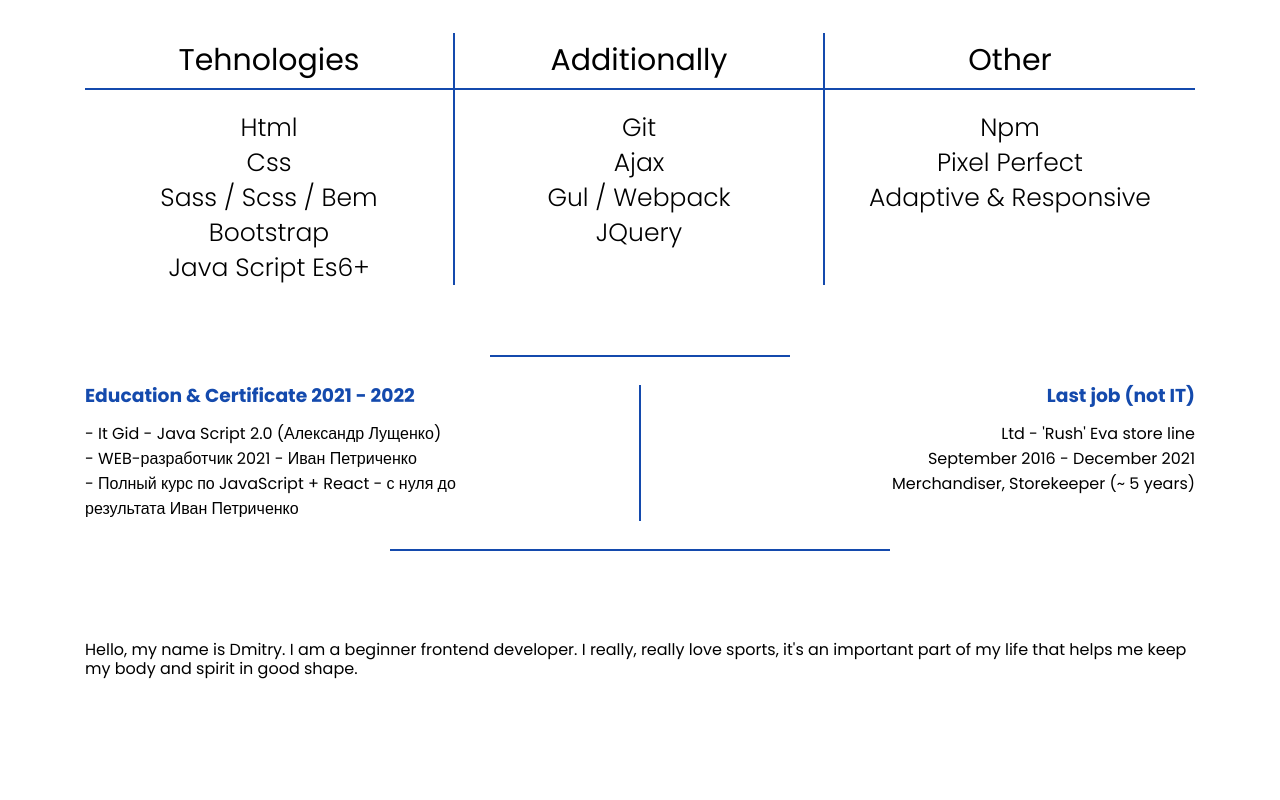
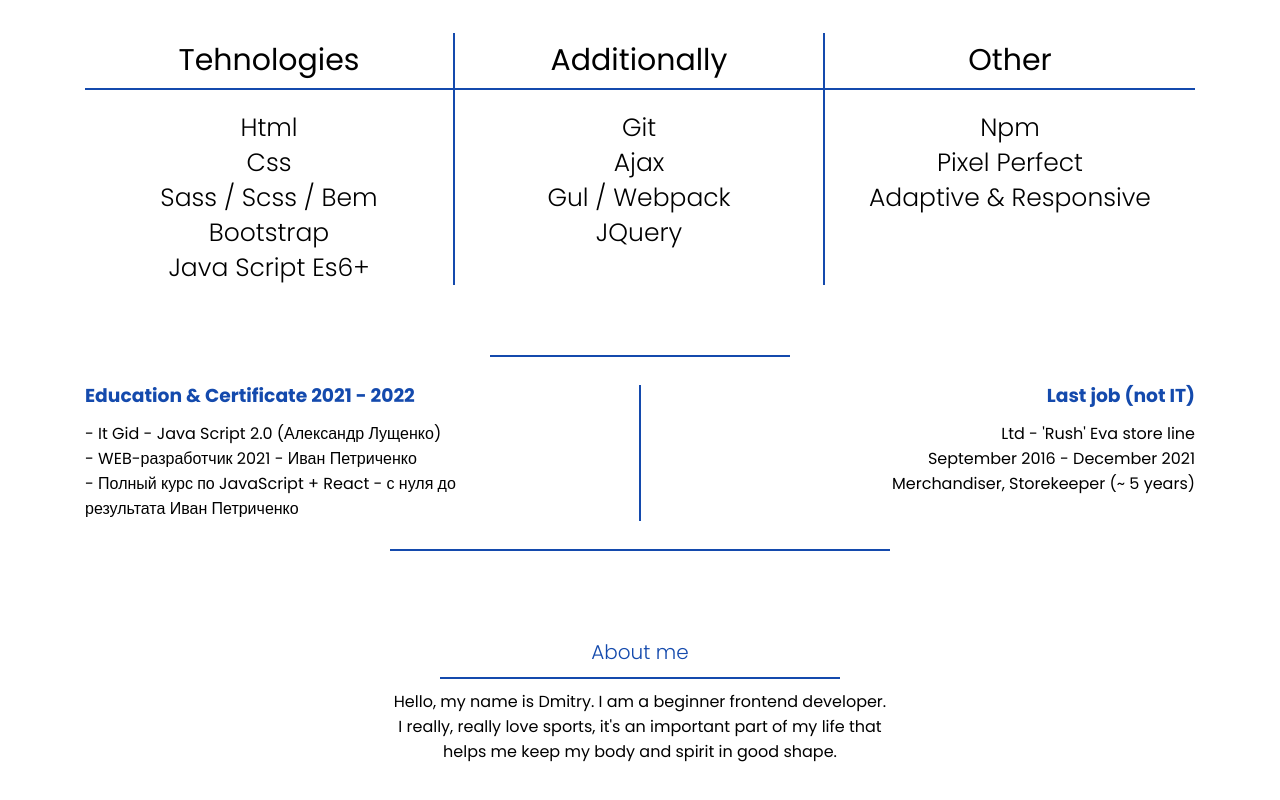
Before and after one commit to dkazarov/HomePage, a website: page src/index.html in a window 1280 px wide. Shown: the part 795-1595 px from the top of the page. Before the commit the page ends 1475 px from the top, so only its background shows below. Drawn offline with Linux system fonts and the light colour scheme; files that its build step writes are made by us from their sources.

Commit message:
additionally: scss: finished styled

```diff
--- a/src/index.html
+++ b/src/index.html
@@ -113,7 +113,7 @@
    <section class="additionally">
       <div class="container">
          <div class="additionally__inner">
-            <h3 class="additionally__title"></h3>
+            <h3 class="additionally__title">About me</h3>
             <div class="additionally__line"></div>
             <div class="additionally__content">
                Hello, my name is Dmitry. I am a beginner frontend developer. I really, really love sports, it's an important part of my life that helps me keep my body and spirit in good shape.
--- a/src/scss/_additionally.scss
+++ b/src/scss/_additionally.scss
@@ -1,6 +1,33 @@
 .additionally {
-   &__inner {}
-   &__title {}
-   &__line {}
-   &__content {}
+   margin-bottom: 50px;
+   &__inner {
+      text-align: center;
+   }
+   &__title {
+      text-align: center;
+      font-size: 20px;
+      margin-bottom: 25px;
+      font-weight: 300;
+      color: $brandColor;
+   }
+   &__line {
+      position: relative;
+      &:after {
+         content: '';
+         display: block;
+         position: absolute;
+         bottom: 10px;
+         left: 50%;
+         transform: translateX(-50%);
+         width: 400px;
+         border-bottom: 2px solid #144aad;
+      }
+   }
+   &__content {
+      display: block;
+      margin: 0 auto;
+      max-width: 500px;
+      text-align: center;
+      line-height: 25px;
+   }
 }
--- a/src/scss/index.scss
+++ b/src/scss/index.scss
@@ -8,3 +8,4 @@
 @import 'about';
 @import 'skills';
 @import 'education';
+@import 'additionally';
```
Also changed, not shown: dist/css/style.min.css, dist/index.html.
